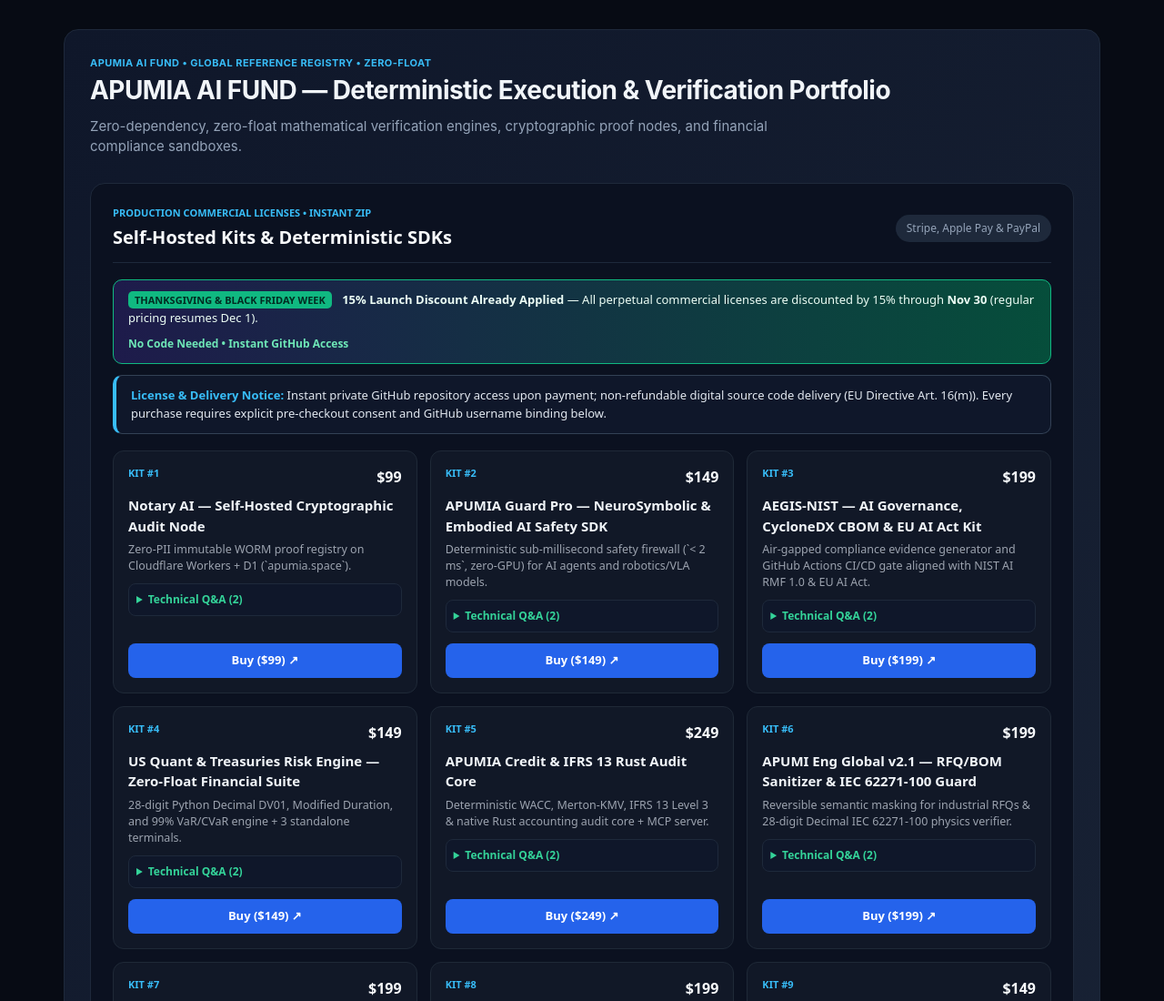
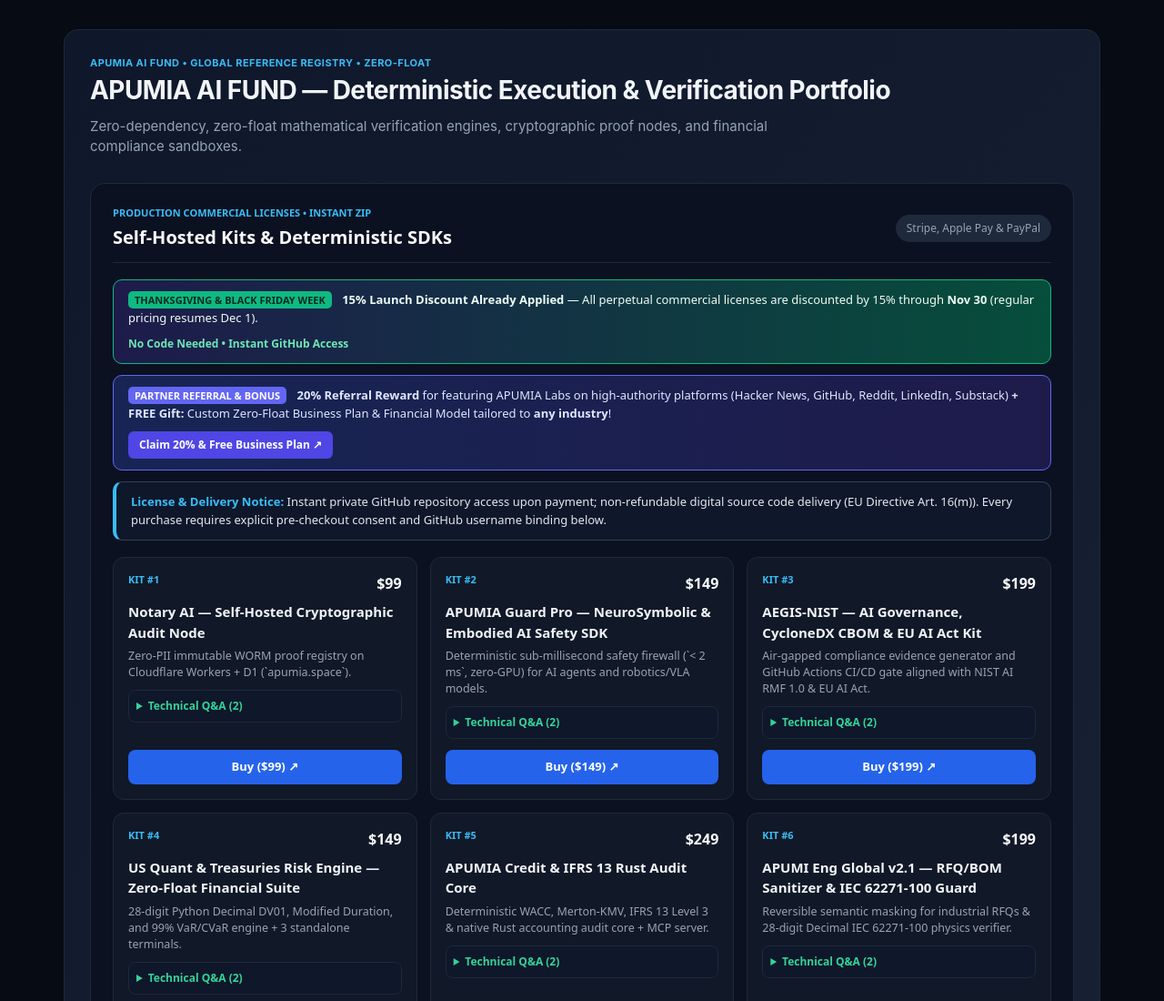
Before and after one commit to apumiaaifund/apumiaaifund.github.io, a plain HTML site: page index.html in a window 1280 px wide. Shown: the top 1100 px of the page at 91% size. Drawn offline with Linux system fonts and the light colour scheme.

Commit message:
promo: add 20% high-authority referral reward & free custom industry business plan gift

```diff
--- a/index.html
+++ b/index.html
@@ -13,6 +13,13 @@
     <strong>15% Launch Discount Already Applied</strong> — All perpetual commercial licenses are discounted by 15% through <strong>Nov 30</strong> (regular pricing resumes Dec 1).
   </div>
   <span style="font-size:12px;font-weight:700;color:#6ee7b7;white-space:nowrap;">No Code Needed &bull; Instant GitHub Access</span>
+</div>
+<div id="referral-business-plan-promo" style="background:linear-gradient(90deg,#172554 0%,#1e1b4b 100%);border:1px solid #6366f1;border-radius:10px;padding:12px 16px;margin:10px 0 12px;display:flex;flex-wrap:wrap;align-items:center;justify-content:space-between;gap:10px;font-size:13px;color:#e0e7ff;">
+  <div>
+    <span style="background:#6366f1;color:#fff;font-weight:800;font-size:11px;padding:2px 7px;border-radius:5px;margin-right:8px;text-transform:uppercase;">Partner Referral &amp; Bonus</span>
+    <strong>20% Referral Reward</strong> for featuring APUMIA Labs on high-authority platforms (Hacker News, GitHub, Reddit, LinkedIn, Substack) <strong>+ FREE Gift:</strong> Custom Zero-Float Business Plan &amp; Financial Model tailored to <strong>any industry</strong>!
+  </div>
+  <a href="https://github.com" target="_blank" rel="noopener" style="background:#4f46e5;color:#fff;text-decoration:none;border-radius:6px;padding:6px 12px;font-size:12px;font-weight:700;white-space:nowrap;">Claim 20% &amp; Free Business Plan &nearr;</a>
 </div>
 <div id="license-delivery-notice" style="background:#0f172a;border:1px solid #334155;border-left:4px solid #38bdf8;border-radius:10px;padding:12px 16px;margin:12px 0 18px;font-size:13px;line-height:1.5;color:#e2e8f0;">
   <strong style="color:#38bdf8;">License &amp; Delivery Notice:</strong> Instant private GitHub repository access upon payment; non-refundable digital source code delivery (EU Directive Art. 16(m)). Every purchase requires explicit pre-checkout consent and GitHub username binding below.
```
